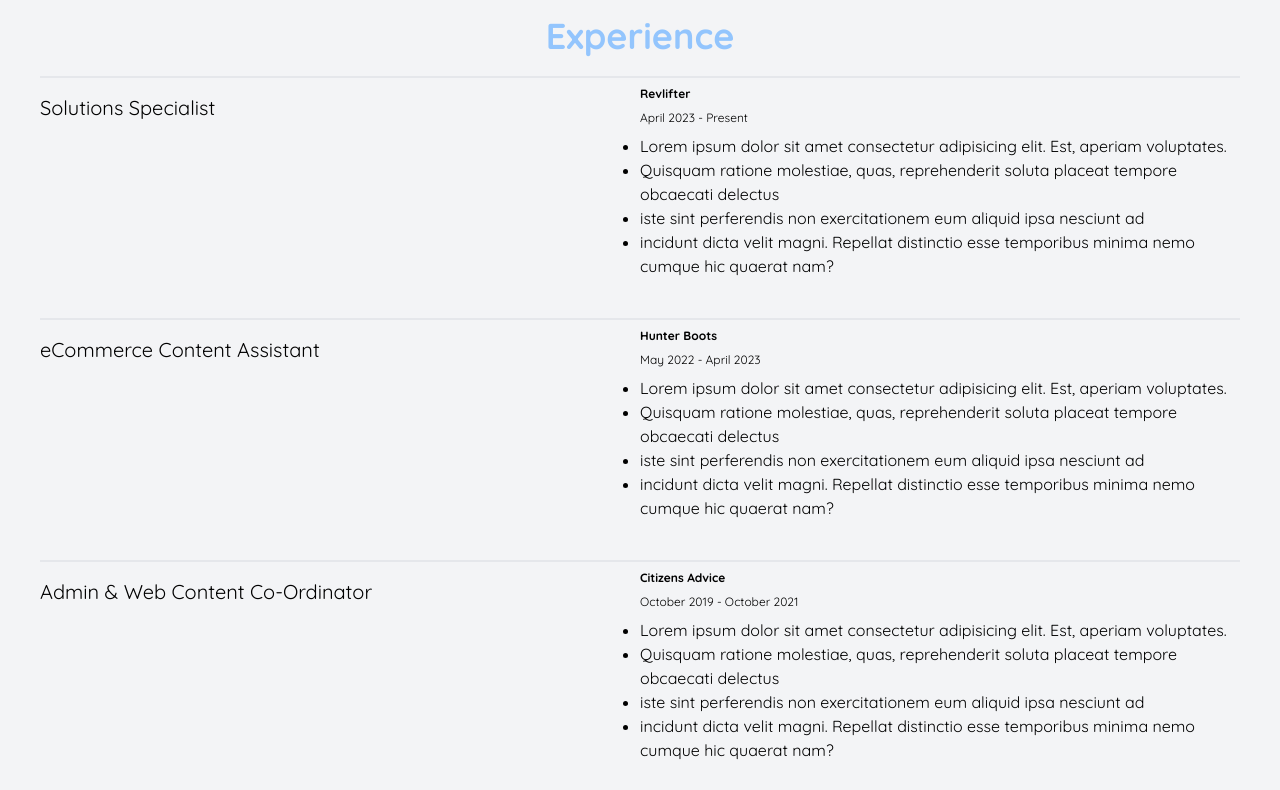
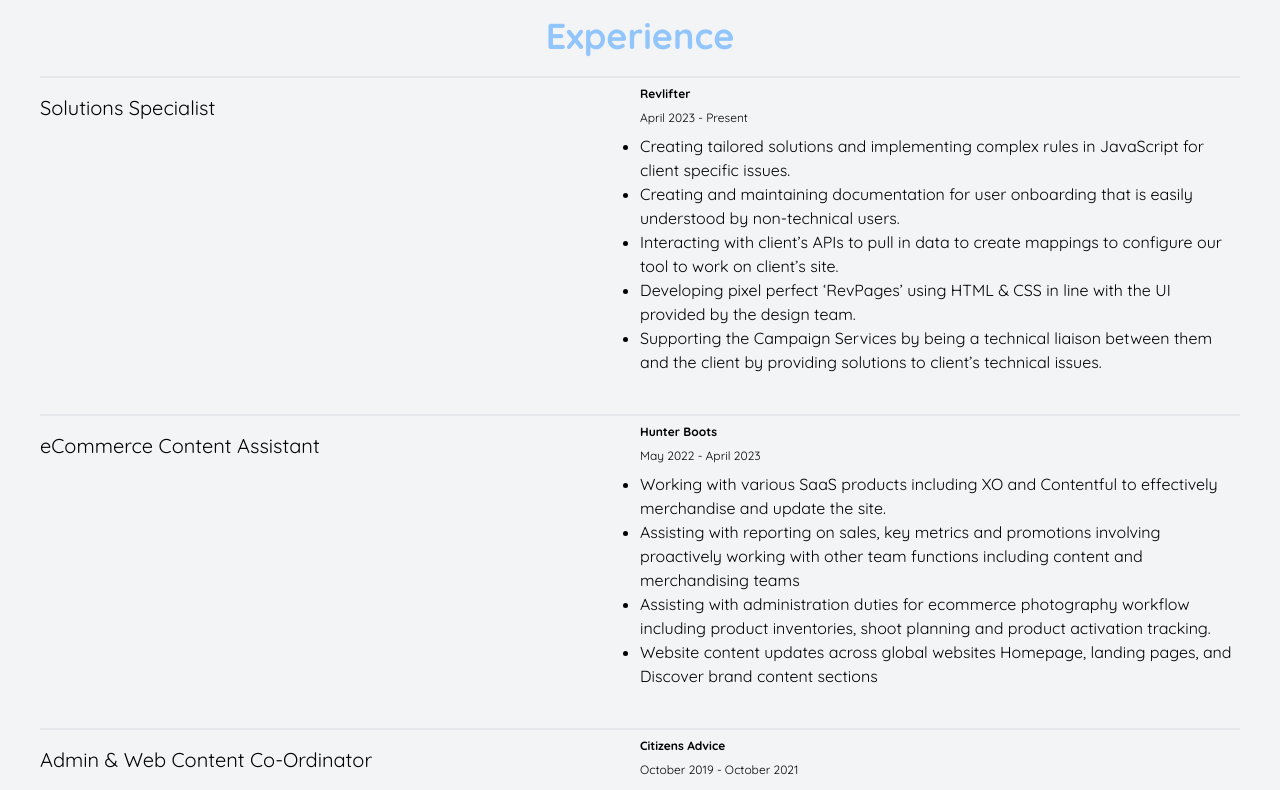
Before and after one commit to Amelss/cloud-resume-challenge, a React (Vite) app: page / in a window 1280 px wide. Shown: the part 820-1610 px from the top of the page. Built offline with nearby package versions, Linux system fonts and the light colour scheme.

Commit message:
adding experience

```diff
--- a/src/Components/Experience.jsx
+++ b/src/Components/Experience.jsx
@@ -17,10 +17,11 @@
                   <h4 className="work-date font-bold">Revlifter</h4>
                    <p className="work-date">April 2023 - Present</p>
                   <ul className="list-outside list-disc my-list pb-10">
-                      <li className="">Lorem ipsum dolor sit amet consectetur adipisicing elit. Est, aperiam voluptates.</li>
-                      <li>Quisquam ratione molestiae, quas, reprehenderit soluta placeat tempore obcaecati delectus</li>
-                      <li>iste sint perferendis non exercitationem eum aliquid ipsa nesciunt ad</li>
-                      <li>incidunt dicta velit magni. Repellat distinctio esse temporibus minima nemo cumque hic quaerat nam?</li>
+                      <li className="">Creating tailored solutions and implementing complex rules in JavaScript for client specific issues.</li>
+                      <li>Creating and maintaining documentation for user onboarding that is easily understood by non-technical users.</li>
+                      <li>Interacting with client’s APIs to pull in data to create mappings to configure our tool to work on client’s site.</li>
+                      <li>Developing pixel perfect ‘RevPages’ using HTML & CSS in line with the UI provided by the design team.</li>
+                      <li>Supporting the Campaign Services by being a technical liaison between them and the client by providing solutions to client’s technical issues.</li>
                   </ul>
 
               </div>
@@ -32,10 +33,10 @@
                   <h4 className="work-date font-bold">Hunter Boots</h4>
                    <p className="work-date">May 2022 - April 2023</p>
                   <ul className="list-outside list-disc my-list pb-10">
-                      <li className="">Lorem ipsum dolor sit amet consectetur adipisicing elit. Est, aperiam voluptates.</li>
-                      <li>Quisquam ratione molestiae, quas, reprehenderit soluta placeat tempore obcaecati delectus</li>
-                      <li>iste sint perferendis non exercitationem eum aliquid ipsa nesciunt ad</li>
-                      <li>incidunt dicta velit magni. Repellat distinctio esse temporibus minima nemo cumque hic quaerat nam?</li>
+                      <li className="">Working with various SaaS products including XO and Contentful to effectively merchandise and update the site.</li>
+                      <li>Assisting with reporting on sales, key metrics and promotions involving proactively working with other team functions including content and merchandising teams</li>
+                      <li>Assisting with administration duties for ecommerce photography workflow including product inventories, shoot planning and product activation tracking.</li>
+                      <li>Website content updates across global websites Homepage, landing pages, and Discover brand content sections</li>
                   </ul>
 
               </div>
@@ -48,10 +49,10 @@
                   <h4 className="work-date font-bold">Citizens Advice </h4>
                    <p className="work-date">October 2019 - October 2021</p>
                   <ul className="list-outside list-disc my-list pb-10">
-                      <li className="">Lorem ipsum dolor sit amet consectetur adipisicing elit. Est, aperiam voluptates.</li>
-                      <li>Quisquam ratione molestiae, quas, reprehenderit soluta placeat tempore obcaecati delectus</li>
-                      <li>iste sint perferendis non exercitationem eum aliquid ipsa nesciunt ad</li>
-                      <li>incidunt dicta velit magni. Repellat distinctio esse temporibus minima nemo cumque hic quaerat nam?</li>
+                      <li className="">Liaising with partner agencies and other stakeholders as appropriate.</li>
+                      <li>Maintaining and updating the WordPress website.</li>
+                      <li>Supporting the Business Development Manager with fundraising events and research.</li>
+                      <li>Responsible for raising awareness of CAB through social media and general promotion of CAB’s work.</li>
                   </ul>
 
               </div>
```
